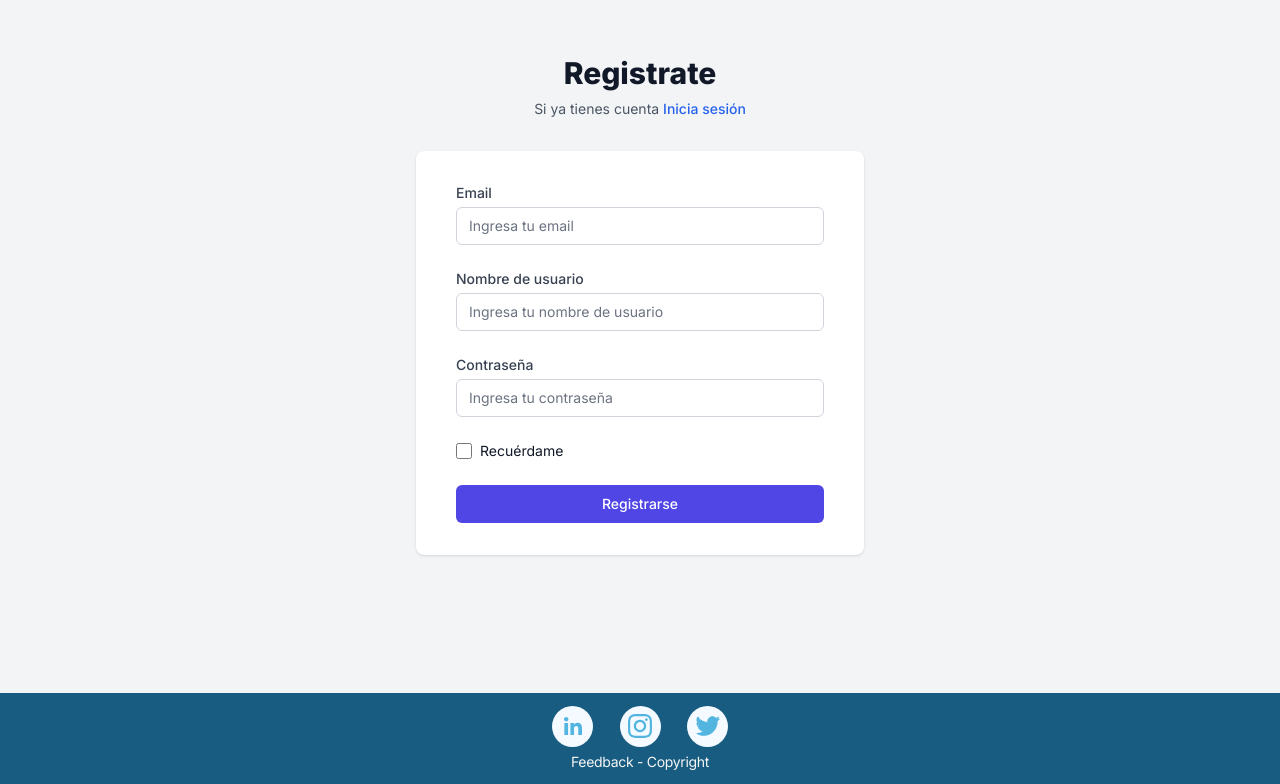
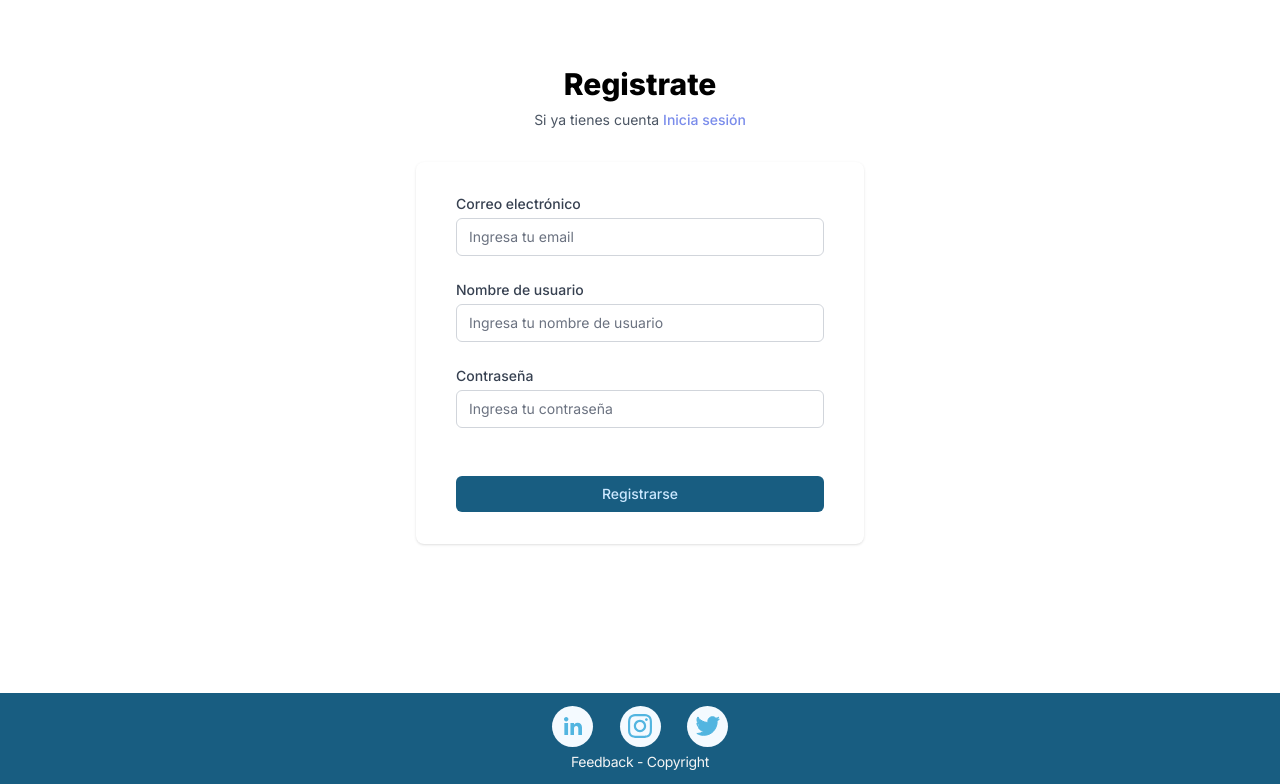
Before and after one commit to No-Country/s9-10-node-react, a React (Vite) app in the folder client/: page /register in a window 1280 px wide. Shown: the part 107-891 px from the top of the page. Built offline with nearby package versions, Linux system fonts and the light colour scheme.

Commit message:
fix styles

```diff
--- a/client/src/pages/Register/Register.tsx
+++ b/client/src/pages/Register/Register.tsx
@@ -37,16 +37,16 @@ const Register = () => {
   return (
     <>
       <HeadScreen title='Registro de Usuarios' />
-      <div className='flex flex-col justify-center min-h-screen py-12 bg-gray-100 sm:px-6 lg:px-8'>
+      <div className='flex flex-col justify-center min-h-screen py-12 bg-white sm:px-6 lg:px-8'>
         <div className='sm:mx-auto sm:w-full sm:max-w-md'>
-          <h2 className='mt-6 text-3xl font-extrabold text-center text-gray-900'>
+          <h2 className='mt-6 text-3xl font-extrabold text-center text-black'>
             Registrate
           </h2>
           <p className='mt-2 text-sm text-center text-gray-600 max-w'>
             Si ya tienes cuenta{' '}
             <a
               href='#'
-              className='font-medium text-blue-600 hover:text-blue-500'
+              className='font-medium text-[#7A8CEB] hover:text-blue-500'
               onClick={() => navigate('/register')}
             >
               Inicia sesión
@@ -59,7 +59,7 @@ const Register = () => {
             <form className='space-y-6' action='#' onSubmit={handleSubmit}>
               <div>
                 <label className='block text-sm font-medium text-gray-700'>
-                  Email
+                  Correo electrónico
                 </label>
                 <div className='mt-1'>
                   <input
@@ -67,7 +67,8 @@ const Register = () => {
                     value={email}
                     onChange={(e) => setEmail(e.target.value)}
                     required
-                    className='relative block w-full px-3 py-2 text-gray-900 placeholder-gray-500 border border-gray-300 rounded-md appearance-none focus:outline-none focus:ring-indigo-500 focus:border-indigo-500 focus:z-10 sm:text-sm'
+                    className={`relative block w-full px-3 py-2 text-gray-900 placeholder-gray-500 border border-gray-300 rounded-md
+                    appearance-none focus:outline-none focus:ring-[#CCE8FF] focus:border-[#CCE8FF] focus:z-10 sm:text-sm`}
                     placeholder='Ingresa tu email'
                   ></input>
                 </div>
@@ -83,7 +84,8 @@ const Register = () => {
                     value={username}
                     onChange={(e) => setUsername(e.target.value)}
                     required
-                    className='relative block w-full px-3 py-2 text-gray-900 placeholder-gray-500 border border-gray-300 rounded-md appearance-none focus:outline-none focus:ring-indigo-500 focus:border-indigo-500 focus:z-10 sm:text-sm'
+                    className={`relative block w-full px-3 py-2 text-gray-900 placeholder-gray-500 border border-gray-300 rounded-md
+                    appearance-none focus:outline-none focus:ring-[#CCE8FF] focus:border-[#CCE8FF] focus:z-10 sm:text-sm`}
                     placeholder='Ingresa tu nombre de usuario'
                   ></input>
                 </div>
@@ -99,31 +101,20 @@ const Register = () => {
                     value={password}
                     onChange={(e) => setPassword(e.target.value)}
                     required
-                    className='relative block w-full px-3 py-2 text-gray-900 placeholder-gray-500 border border-gray-300 rounded-md appearance-none focus:outline-none focus:ring-indigo-500 focus:border-indigo-500 focus:z-10 sm:text-sm'
+                    className={`relative block w-full px-3 py-2 text-gray-900 placeholder-gray-500 border border-gray-300 rounded-md
+                    appearance-none focus:outline-none focus:ring-[#CCE8FF] focus:border-[#CCE8FF]00 focus:z-10 sm:text-sm`}
                     placeholder='Ingresa tu contraseña'
                   ></input>
                 </div>
               </div>
 
-              <div className='flex items-center justify-between'>
-                <div className='flex items-center'>
-                  <input
-                    id='remember_me'
-                    name='remember_me'
-                    type='checkbox'
-                    className='w-4 h-4 text-indigo-600 border-gray-300 rounded focus:ring-indigo-500'
-                  ></input>
-                  <label className='block ml-2 text-sm text-gray-900'>
-                    {' '}
-                    Recuérdame{' '}
-                  </label>
-                </div>
-              </div>
+              <div className='flex items-center justify-between'></div>
 
               <div>
                 <button
                   type='submit'
-                  className='relative flex justify-center w-full px-4 py-2 text-sm font-medium text-white bg-indigo-600 border border-transparent rounded-md group hover:bg-indigo-700 focus:outline-none focus:ring-2 focus:ring-offset-2 focus:ring-indigo-500'
+                  className={`relative flex justify-center w-full px-4 py-2 text-sm font-medium text-[#CCE8FF] bg-[#185D81]
+                  rounded-md group hover:bg-[#CCE8FF] hover:text-[#185D81] transition-colors duration-300 focus:outline-none`}
                 >
                   Registrarse
                 </button>
```
